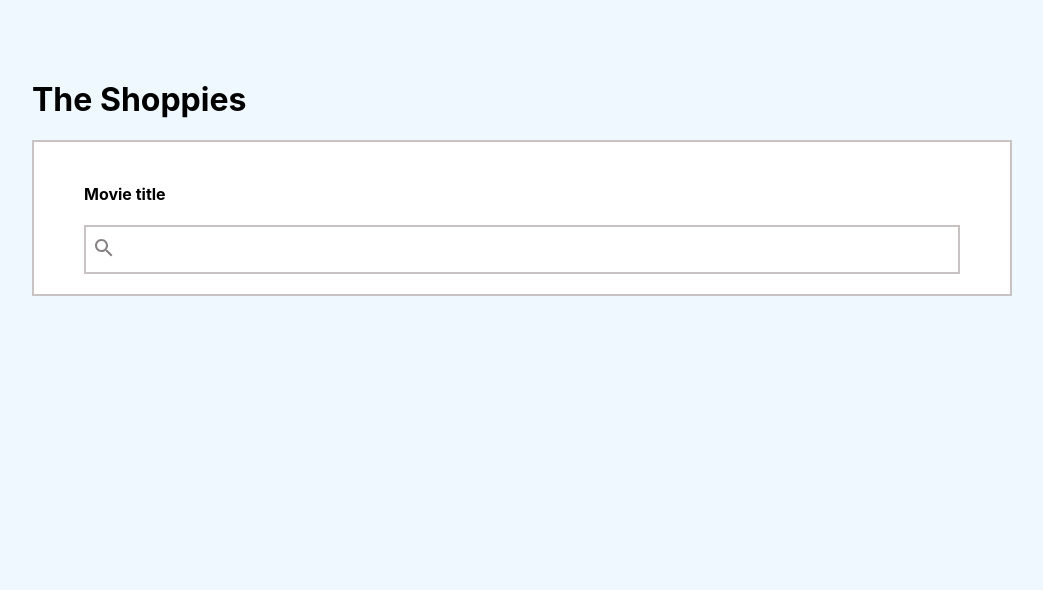
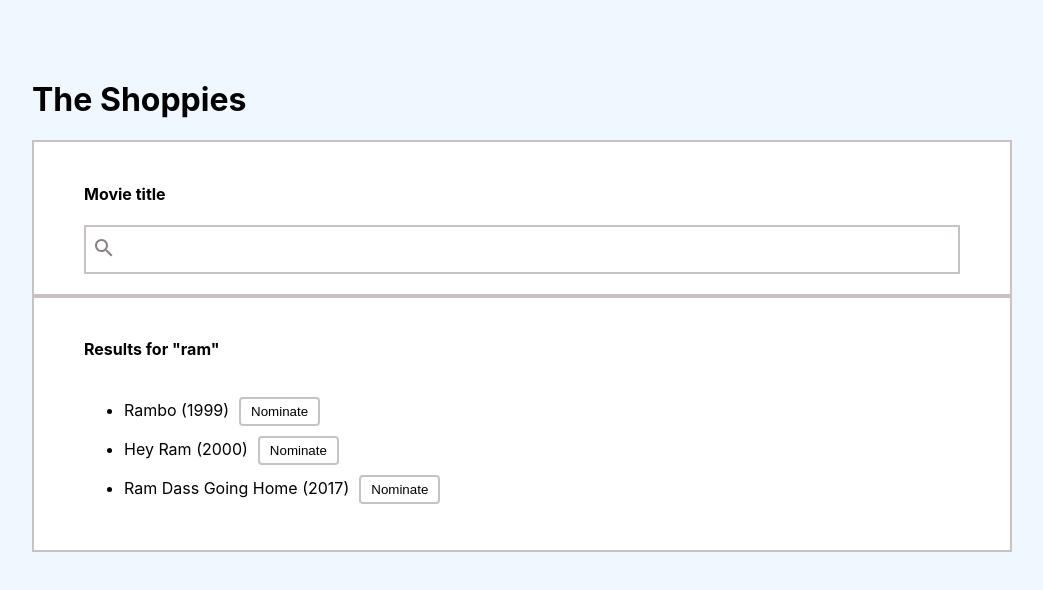
Before and after one commit to momofcats/shoppies, a React (Create React App) app: page / in a window 1280 px wide. Shown: the top 590 px of the page, without its empty margins (118-1161 px from the left). Built offline with nearby package versions, Linux system fonts and the light colour scheme.

Commit message:
create results component

```diff
--- a/src/components/App/App.js
+++ b/src/components/App/App.js
@@ -2,12 +2,14 @@ import React from 'react';
 import './App.css';
 import Header from '../Header/Header';
 import SearchBar from '../SearchBar/SearchBar';
+import Results from '../Results/Results';
 
 function App() {
   return (
     <div className="App">
       <Header />
       <SearchBar />
+      <Results/>
 
     </div>
   );
--- /dev/null
+++ b/src/components/Results/Results.css
@@ -0,0 +1,25 @@
+.results {
+    display: flex;
+    flex-direction: column;
+    background: #FFF;
+    border: 2px solid #c9c2c2;
+    padding: 20px 50px;
+}
+
+.results__item {
+    margin-bottom: 10px;
+}
+
+.results__btn {
+    margin-left: 10px;
+    margin-left: 10px;
+    padding: 5px 10px;
+    border: 2px solid #c9c2c2;
+    background: white;
+    border-radius: 4px;
+
+}
+
+.results__btn_disabled {
+opacity: 0.5;
+}
--- /dev/null
+++ b/src/components/Results/Results.js
@@ -0,0 +1,27 @@
+import React from "react";
+import "./Results.css";
+
+const list = [
+    {title:"Rambo", year: "1999", imbdID: "tt0222012"},
+    {title: "Hey Ram", year: "2000", imbdID: "tt0222013"},
+    {title: "Ram Dass Going Home", year: "2017", imbdID: "tt0222011"}
+];
+
+function Results() {
+    return (
+        <div className="results">
+            <h4 className="results__title">
+                Results for "ram"
+            </h4>
+            <ul className="results__list">
+                {list.map((item) => {
+                   return <li className="results__item" key={item.imbdID}>{item.title} ({item.year})
+                   <button className="results__btn">Nominate</button>
+                   </li>
+                })}
+            </ul>
+        </div>
+    )
+
+}
+export default Results;
--- a/src/components/SearchBar/SearchBar.css
+++ b/src/components/SearchBar/SearchBar.css
@@ -4,7 +4,6 @@
     padding: 20px 50px;
     border: 2px solid #c9c2c2;
     flex-direction: column;
-    position: relative;
 }
 .searchBar__container {
     display: flex;
```
